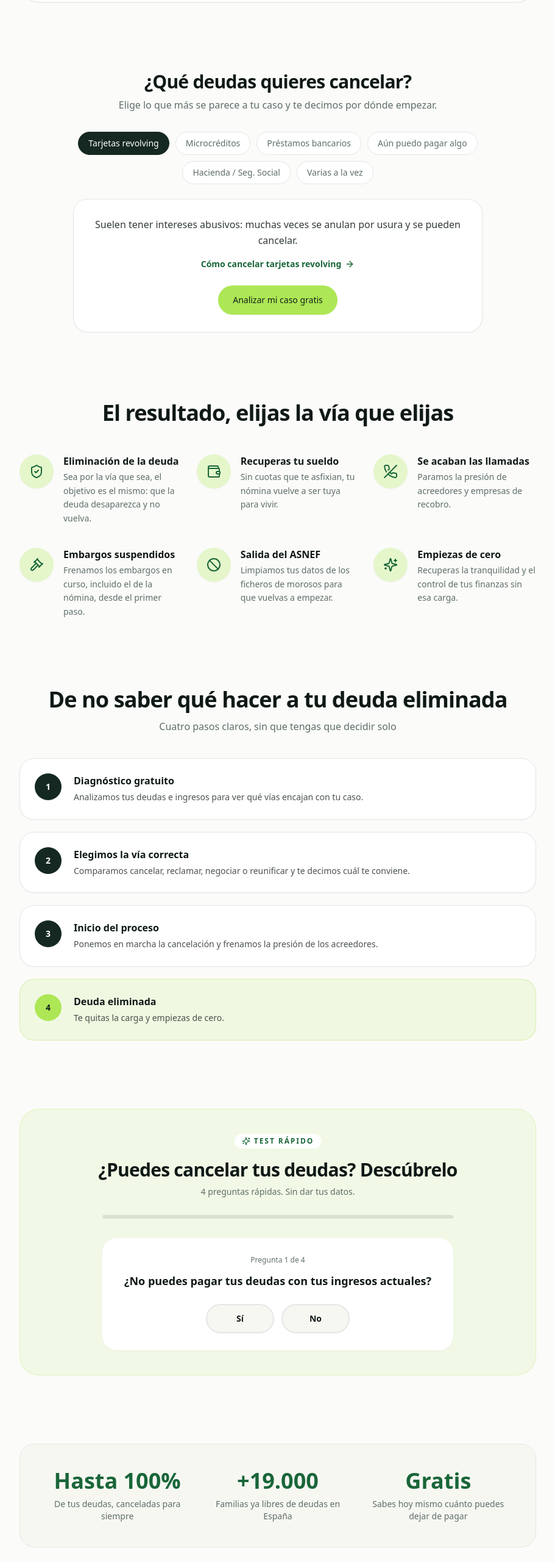
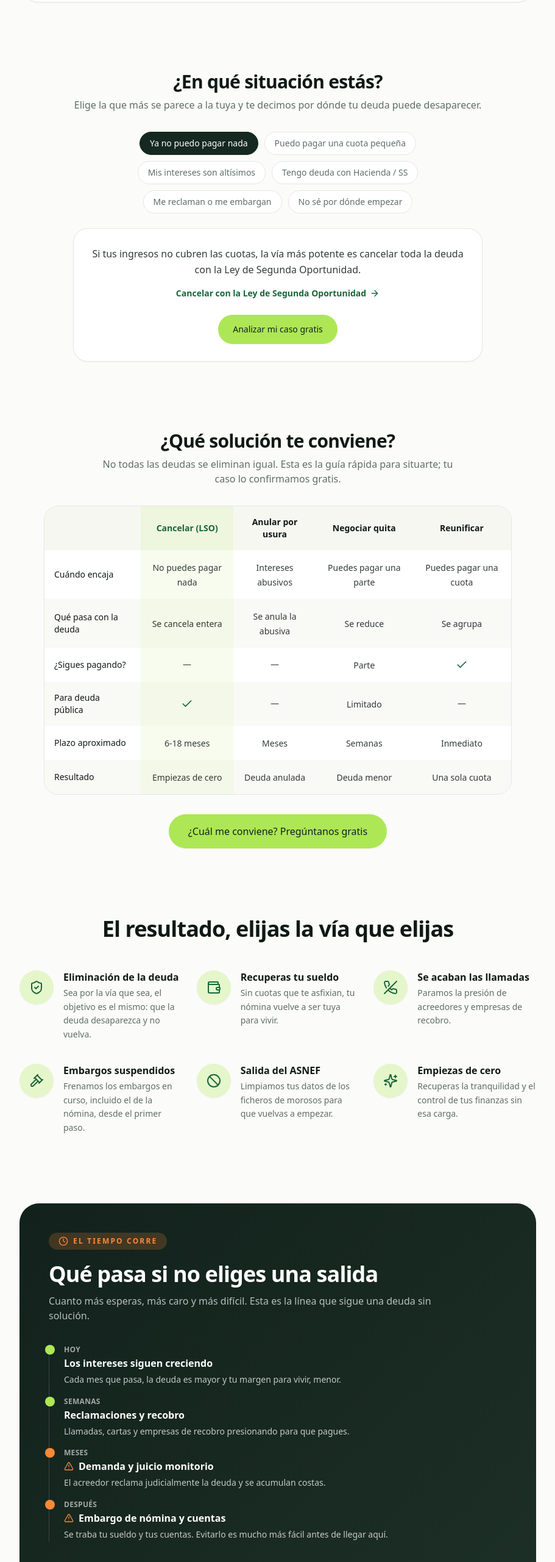
Before and after one commit to Carloslosamac/calma-deudas, a React (Vite) app: page /cancelar-deudas in a window 1280 px wide. Shown: the part 1585-4146 px from the top of the page at 61% size, without its empty margins (184-1095 px from the left). Built offline with nearby package versions, Linux system fonts and the light colour scheme; the HTML template or start-up script is replaced by a standard one.

Commit message:
Changes
Co-authored-by: Carloslosamac <205789006+Carloslosamac@users.noreply.github.com>

```diff
--- a/src/data/seo/content/cancelarDeudas.tsx
+++ b/src/data/seo/content/cancelarDeudas.tsx
@@ -204,68 +204,138 @@ export const cancelarDeudas: MoneyContent = {
       defaultDebt: 22000,
       defaultMonthly: 400,
     },
-    debtTypesTitle: "¿Qué deudas quieres cancelar?",
-    debtTypesSubtitle: "Elige lo que más se parece a tu caso y te decimos por dónde empezar.",
+    comparisonTable: {
+      title: "¿Qué solución te conviene?",
+      subtitle:
+        "No todas las deudas se eliminan igual. Esta es la guía rápida para situarte; tu caso lo confirmamos gratis.",
+      columns: [
+        { title: "Cancelar (LSO)", highlight: true },
+        { title: "Anular por usura" },
+        { title: "Negociar quita" },
+        { title: "Reunificar" },
+      ],
+      rows: [
+        {
+          feature: "Cuándo encaja",
+          values: [
+            "No puedes pagar nada",
+            "Intereses abusivos",
+            "Puedes pagar una parte",
+            "Puedes pagar una cuota",
+          ],
+        },
+        {
+          feature: "Qué pasa con la deuda",
+          values: ["Se cancela entera", "Se anula la abusiva", "Se reduce", "Se agrupa"],
+        },
+        {
+          feature: "¿Sigues pagando?",
+          values: ["no", "no", "Parte", "sí"],
+        },
+        {
+          feature: "Para deuda pública",
+          values: ["sí", "no", "Limitado", "no"],
+        },
+        {
+          feature: "Plazo aproximado",
+          values: ["6-18 meses", "Meses", "Semanas", "Inmediato"],
+        },
+        {
+          feature: "Resultado",
+          values: ["Empiezas de cero", "Deuda anulada", "Deuda menor", "Una sola cuota"],
+        },
+      ],
+    },
+    debtTypesTitle: "¿En qué situación estás?",
+    debtTypesSubtitle: "Elige la que más se parece a la tuya y te decimos por dónde tu deuda puede desaparecer.",
     debtTypes: [
       {
-        label: "Tarjetas revolving",
+        label: "Ya no puedo pagar nada",
         message:
-          "Suelen tener intereses abusivos: muchas veces se anulan por usura y se pueden cancelar.",
-        to: "/tarjetas-revolving/cancelar-tarjetas-revolving",
-        linkLabel: "Cómo cancelar tarjetas revolving",
+          "Si tus ingresos no cubren las cuotas, la vía más potente es cancelar toda la deuda con la Ley de Segunda Oportunidad.",
+        to: "/ley-segunda-oportunidad",
+        linkLabel: "Cancelar con la Ley de Segunda Oportunidad",
       },
       {
-        label: "Microcréditos",
+        label: "Puedo pagar una cuota pequeña",
         message:
-          "Se acumulan rápido y ahogan. Se pueden cancelar con la Ley de Segunda Oportunidad.",
+          "Si aún puedes asumir un pago razonable, valoramos reunificar en una sola cuota o negociar una quita antes de cancelar.",
+        to: "/reunificar-deudas",
+        linkLabel: "Ver reunificación de deudas",
+      },
+      {
+        label: "Mis intereses son altísimos",
+        message:
+          "Tarjetas revolving y microcréditos suelen tener intereses abusivos: muchas veces la deuda se anula por usura.",
+        to: "/tarjetas-revolving/cancelar-tarjetas-revolving",
+        linkLabel: "Anular tarjetas revolving por usura",
+      },
+      {
+        label: "Tengo deuda con Hacienda / SS",
+        message:
+          "La deuda pública también se exonera, con ciertos límites. Te decimos cuánto puedes eliminar en tu caso.",
+        to: "/ley-segunda-oportunidad/exoneracion-pasivo-insatisfecho",
+        linkLabel: "Exoneración del pasivo insatisfecho",
+      },
+      {
+        label: "Me reclaman o me embargan",
+        message:
+          "Si ya hay reclamación judicial o embargo, hay que actuar rápido: podemos frenarlo y cancelar la deuda de fondo.",
         to: "/microcreditos-prestamos/cancelar-microcreditos",
         linkLabel: "Cómo cancelar microcréditos",
       },
       {
-        label: "Préstamos bancarios",
+        label: "No sé por dónde empezar",
         message:
-          "Préstamos personales y descubiertos también se cancelan si no puedes asumirlos.",
-        to: "/ley-segunda-oportunidad",
-        linkLabel: "Ley de Segunda Oportunidad",
-      },
-      {
-        label: "Aún puedo pagar algo",
-        message:
-          "Si todavía puedes pagar una cuota asumible, quizá te convenga reunificar antes de cancelar.",
-        to: "/reunificar-deudas",
-        linkLabel: "Ver reunificación de deudas",
-      },
-      {
-        label: "Hacienda / Seg. Social",
-        message:
-          "La deuda pública también se exonera, con límites. Te decimos cuánto en tu caso.",
-        to: "/ley-segunda-oportunidad/exoneracion-pasivo-insatisfecho",
-        linkLabel: "Exoneración del pasivo insatisfecho",
-      },
-      {
-        label: "Varias a la vez",
-        message:
-          "Lo más habitual. Las unificamos en una estrategia para cancelar el máximo posible.",
+          "Lo más habitual: varias deudas y mil dudas. Estudiamos tu caso gratis y elegimos la mejor vía por ti.",
         to: "/cancelacion-de-deudas",
         linkLabel: "Guía de cancelación de deudas",
       },
     ],
+    urgencyTimeline: {
+      title: "Qué pasa si no eliges una salida",
+      subtitle: "Cuanto más esperas, más caro y más difícil. Esta es la línea que sigue una deuda sin solución.",
+      items: [
+        {
+          time: "Hoy",
+          title: "Los intereses siguen creciendo",
+          text: "Cada mes que pasa, la deuda es mayor y tu margen para vivir, menor.",
+        },
+        {
+          time: "Semanas",
+          title: "Reclamaciones y recobro",
+          text: "Llamadas, cartas y empresas de recobro presionando para que pagues.",
+        },
+        {
+          time: "Meses",
+          title: "Demanda y juicio monitorio",
+          text: "El acreedor reclama judicialmente la deuda y se acumulan costas.",
+          danger: true,
+        },
+        {
+          time: "Después",
+          title: "Embargo de nómina y cuentas",
+          text: "Se traba tu sueldo y tus cuentas. Evitarlo es mucho más fácil antes de llegar aquí.",
+          danger: true,
+        },
+      ],
+    },
     quiz: {
-      title: "¿Puedes cancelar tus deudas? Descúbrelo",
-      subtitle: "4 preguntas rápidas. Sin dar tus datos.",
+      title: "¿Cuál es tu vía? Descúbrelo",
+      subtitle: "4 preguntas rápidas para orientarte. Sin dar tus datos.",
       questions: [
         { text: "¿No puedes pagar tus deudas con tus ingresos actuales?", goodAnswer: "yes" },
         { text: "¿Tus deudas suman más de 5.000 €?", goodAnswer: "yes" },
-        { text: "¿Vienen de préstamos, tarjetas o microcréditos?", goodAnswer: "yes" },
+        { text: "¿Vienen de préstamos, tarjetas o microcréditos (no solo sanciones)?", goodAnswer: "yes" },
         { text: "¿Has ocultado bienes o provocado tu insolvencia a propósito?", goodAnswer: "no" },
       ],
       resultPass: {
-        title: "Puedes cancelar buena parte de tu deuda",
-        text: "Cumples las condiciones clave. Cada mes que sigues pagando es dinero perdido. Pide tu estudio gratis y confirma cuánto puedes borrar.",
+        title: "Tu deuda puede desaparecer",
+        text: "Tu perfil encaja con las vías para eliminar deuda. Pide tu estudio gratis y te decimos exactamente cuál es la tuya y cuánto puedes borrar.",
       },
       resultDoubt: {
-        title: "Probablemente sí. No te quedes con la duda.",
-        text: "Casos muy parecidos al tuyo cancelan deuda cada semana. Lo resolvemos gratis en 24h.",
+        title: "Seguramente hay una vía para ti",
+        text: "Casos muy parecidos al tuyo eliminan deuda cada semana, cada uno por una vía distinta. Lo resolvemos gratis en 24h.",
       },
     },
     beforeAfter: {
```
